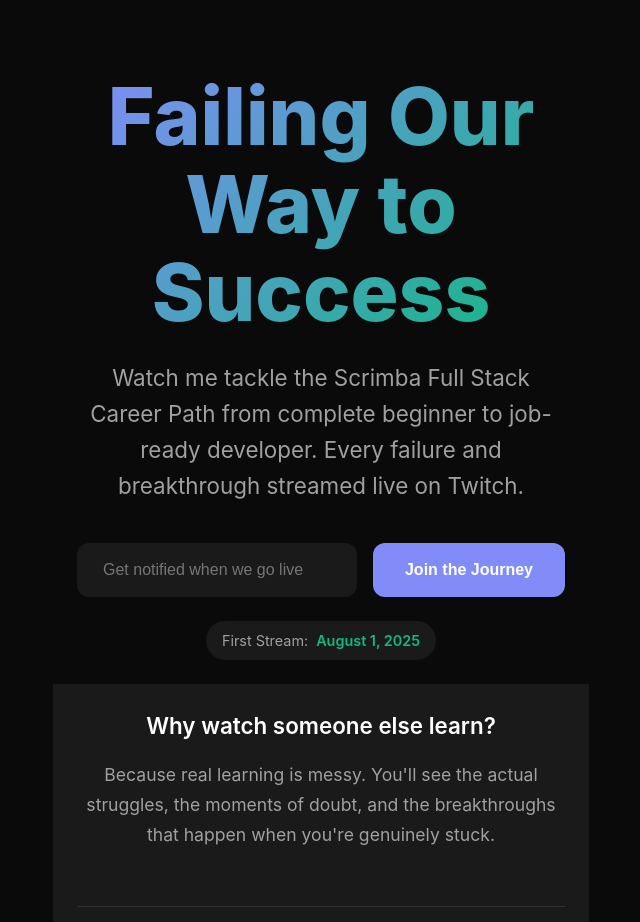
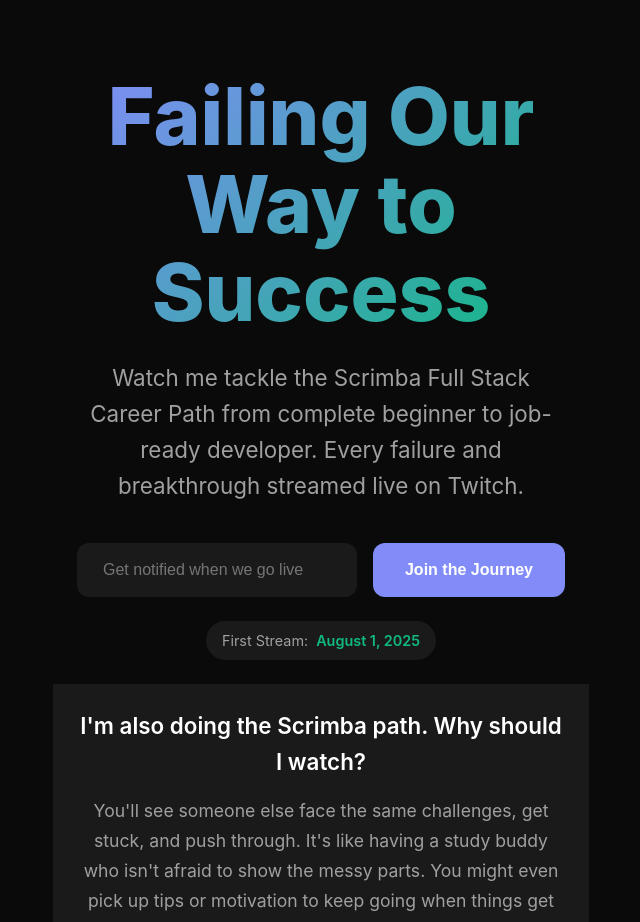
Before and after one commit to BigBrainTimeTV/bigbraintime-website, a React (Create React App) app: page / in a window 1280 px wide. Shown: the top 922 px of the page, without its empty margins (319-959 px from the left). Built offline with nearby package versions, Linux system fonts and the light colour scheme.

Commit message:
update faq

```diff
--- a/src/App.tsx
+++ b/src/App.tsx
@@ -60,8 +60,12 @@
 function WhyWatchSection() {
   const faqs = [
     {
+      question: "I'm also doing the Scrimba path. Why should I watch?",
+      answer: "You'll see someone else face the same challenges, get stuck, and push through. It's like having a study buddy who isn't afraid to show the messy parts. You might even pick up tips or motivation to keep going when things get tough."
+    },
+    {
       question: "Why watch someone else learn?",
-      answer: "Because real learning is messy. You'll see the actual struggles, the moments of doubt, and the breakthroughs that happen when you're genuinely stuck."
+      answer: "Because real learning is messy. You'll see the actual struggles, the moments of doubt, and the breakthroughs that happen when you're genuinely stuck. No edited highlights, just the raw journey."
     },
     {
       question: "What if I'm not a developer?",
```
